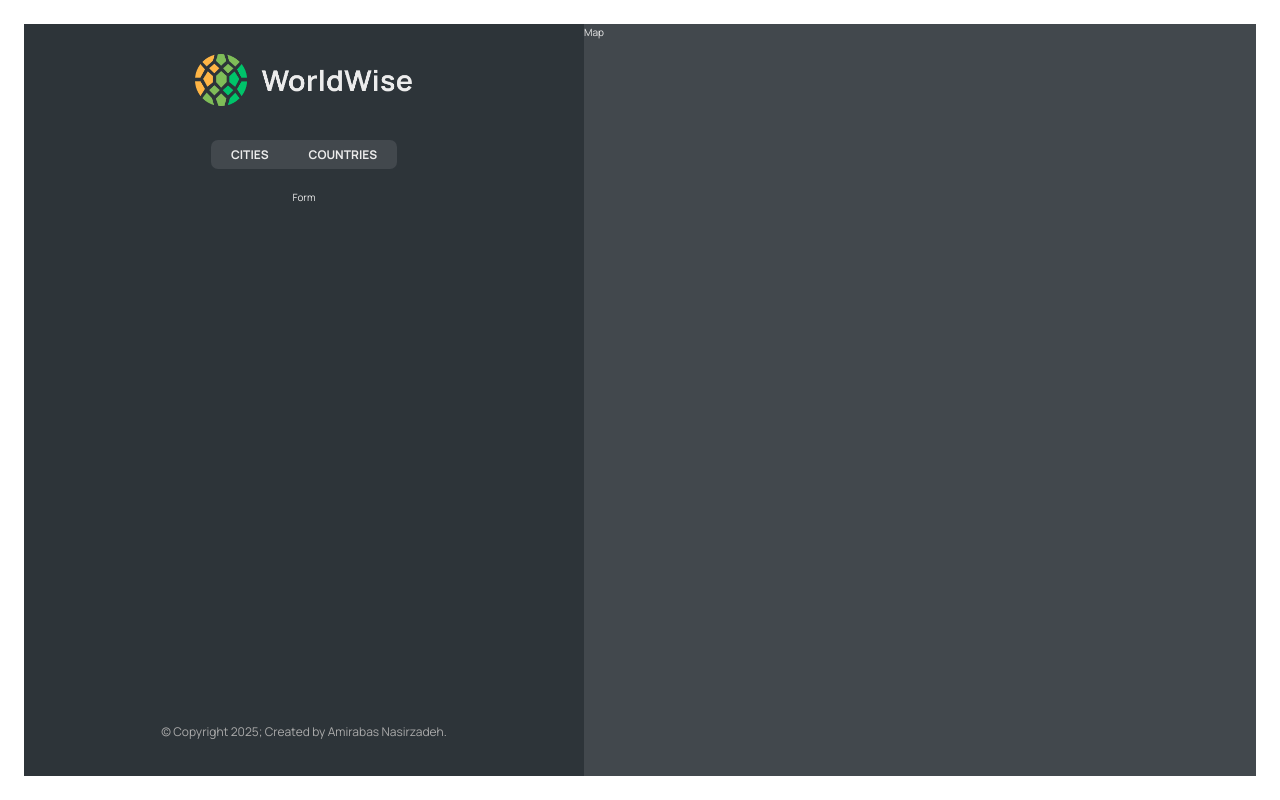
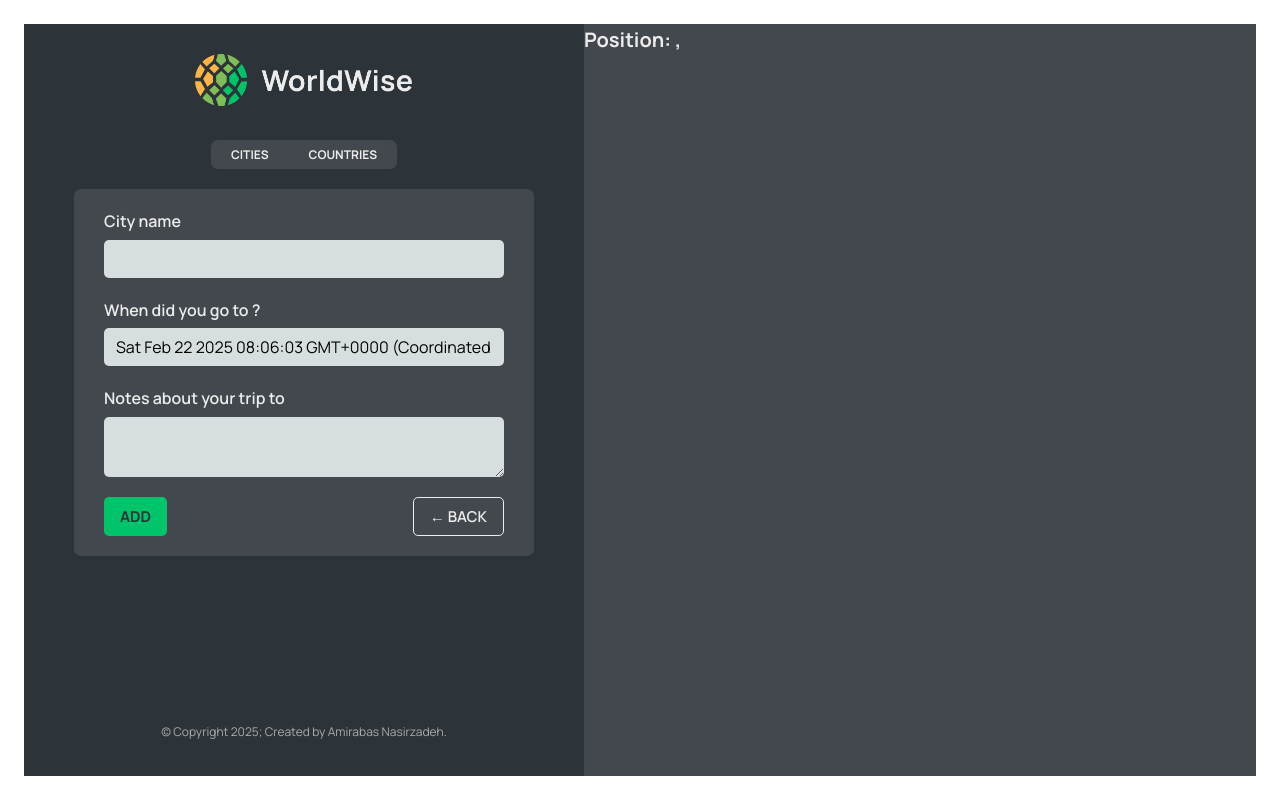
Before and after one commit to AmirabasNasirzadeh/worldwise, a React (Vite) app: page /app/form in a window 1280 px wide. Built offline with nearby package versions, Linux system fonts and the light colour scheme; data requests are answered from the project's data file.

Commit message:
CitiesContext was consumed

```diff
--- a/src/App.jsx
+++ b/src/App.jsx
@@ -1,4 +1,4 @@
-import { BrowserRouter, Route, Routes } from "react-router-dom";
+import { BrowserRouter, Navigate, Route, Routes } from "react-router-dom";
 import Homepage from "./pages/homepage";
 import Products from "./pages/Product";
 import Pricing from "./pages/Pricing";
@@ -6,60 +6,31 @@ import AppLayout from "./pages/AppLayout";
 import NotFound from "./pages/NotFound";
 import Login from "./pages/Login";
 import CityList from "./components/CityList";
-import { useEffect, useState } from "react";
 import CountryList from "./components/CountryList";
 import City from "./components/City";
-
-const BASE_URL = "http://localhost:8000";
+import Form from "./components/Form";
+import { CitiesProvider } from "./contexts/CitiesContext";
 
 function App() {
-  const [cities, setCities] = useState([]);
-  const [isLoading, setIsLoading] = useState(false);
-
-  useEffect(function () {
-    async function fetchCities() {
-      try {
-        setIsLoading(true);
-        const res = await fetch(`${BASE_URL}/cities`);
-        const data = await res.json();
-        setCities(data);
-      } catch {
-        alert("There was an error fetching data...");
-      } finally {
-        setIsLoading(false);
-      }
-    }
-    fetchCities();
-  }, []);
-
   return (
-    <div>
+    <CitiesProvider>
       <BrowserRouter>
         <Routes>
           <Route path="/" element={<Homepage />} />
           <Route path="products" element={<Products />} />
           <Route path="pricing" element={<Pricing />} />
           <Route path="app" element={<AppLayout />}>
-            <Route
-              index
-              element={<CityList cities={cities} isLoading={isLoading} />}
-            />
-            <Route
-              path="cities"
-              element={<CityList cities={cities} isLoading={isLoading} />}
-            />
+            <Route index element={<Navigate replace to="cities" />} />
+            <Route path="cities" element={<CityList />} />
             <Route path="cities/:id" element={<City />} />
-            <Route
-              path="countries"
-              element={<CountryList cities={cities} isLoading={isLoading} />}
-            />
-            <Route path="form" element={<p>Form</p>} />
+            <Route path="countries" element={<CountryList />} />
+            <Route path="form" element={<Form />} />
           </Route>
           <Route path="login" element={<Login />} />
           <Route path="*" element={<NotFound />} />
         </Routes>
       </BrowserRouter>
-    </div>
+    </CitiesProvider>
   );
 }
 
--- /dev/null
+++ b/src/components/Button.jsx
@@ -0,0 +1,12 @@
+/* eslint-disable react/prop-types */
+import styles from "./Button.module.css";
+
+function Button({ children, onClick, type }) {
+  return (
+    <button className={`${styles.btn} ${styles[type]}`} onClick={onClick}>
+      {children}
+    </button>
+  );
+}
+
+export default Button;
--- a/src/components/CityItem.jsx
+++ b/src/components/CityItem.jsx
@@ -11,11 +11,14 @@ const formatDate = (date) =>
   }).format(new Date(date));
 
 function CityItem({ city }) {
-  const { cityName, emoji, date, id } = city;
+  const { cityName, emoji, date, id, position } = city;
 
   return (
     <li>
-      <Link className={styles.cityItem} to={`${id}`}>
+      <Link
+        className={styles.cityItem}
+        to={`${id}?lat=${position.lat}&lng=${position.lng}`}
+      >
         <span className={styles.emoji}>{emoji}</span>
         <h3 className={styles.name}>{cityName}</h3>
         <time className={styles.date}>{formatDate(date)}</time>
--- a/src/components/CityList.jsx
+++ b/src/components/CityList.jsx
@@ -3,8 +3,11 @@ import styles from "./CityList.module.css";
 import Spinner from "./Spinner";
 import CityItem from "./CityItem";
 import Message from "./Message";
+import { useCities } from "../contexts/CitiesContext";
 
-function CityList({ cities, isLoading }) {
+function CityList() {
+  const { cities, isLoading } = useCities();
+
   if (isLoading) return <Spinner />;
   if (!cities.length)
     return (
--- a/src/components/CountryList.jsx
+++ b/src/components/CountryList.jsx
@@ -3,8 +3,11 @@ import styles from "./CountryList.module.css";
 import Spinner from "./Spinner";
 import CountryItem from "./CountryItem";
 import Message from "./Message";
+import { useCities } from "../contexts/CitiesContext";
 
-function CountryList({ cities, isLoading }) {
+function CountryList() {
+  const { cities, isLoading } = useCities();
+
   if (isLoading) return <Spinner />;
   if (!cities.length)
     return (
--- a/src/components/Form.jsx
+++ b/src/components/Form.jsx
@@ -3,6 +3,8 @@
 import { useState } from "react";
 
 import styles from "./Form.module.css";
+import Button from "./Button";
+import { useNavigate } from "react-router-dom";
 
 export function convertToEmoji(countryCode) {
   const codePoints = countryCode
@@ -17,6 +19,8 @@ function Form() {
   const [country, setCountry] = useState("");
   const [date, setDate] = useState(new Date());
   const [notes, setNotes] = useState("");
+
+  const navigate = useNavigate();
 
   return (
     <form className={styles.form}>
@@ -49,8 +53,16 @@ function Form() {
       </div>
 
       <div className={styles.buttons}>
-        <button>Add</button>
-        <button>&larr; Back</button>
+        <Button type="primary">Add</Button>
+        <Button
+          type="back"
+          onClick={(e) => {
+            e.preventDefault();
+            navigate(-1);
+          }}
+        >
+          &larr; Back
+        </Button>
       </div>
     </form>
   );
--- a/src/components/Map.jsx
+++ b/src/components/Map.jsx
@@ -1,7 +1,20 @@
+import { useNavigate, useSearchParams } from "react-router-dom";
 import styles from "./Map.module.css";
 
 function Map() {
-  return <div className={styles.mapContainer}>Map</div>;
+  const [searchLocation, setSearchLocation] = useSearchParams();
+  const lat = searchLocation.get("lat");
+  const lng = searchLocation.get("lng");
+
+  const navigate = useNavigate();
+
+  return (
+    <div className={styles.mapContainer} onClick={() => navigate("form")}>
+      <h1>
+        Position: {lat}, {lng}
+      </h1>
+    </div>
+  );
 }
 
 export default Map;
--- /dev/null
+++ b/src/contexts/CitiesContext.jsx
@@ -0,0 +1,42 @@
+import { createContext, useState, useEffect, useContext } from "react";
+
+const citiesContext = createContext();
+
+const BASE_URL = "http://localhost:8000";
+
+// eslint-disable-next-line react/prop-types
+function CitiesProvider({ children }) {
+  const [cities, setCities] = useState([]);
+  const [isLoading, setIsLoading] = useState(false);
+
+  useEffect(function () {
+    async function fetchCities() {
+      try {
+        setIsLoading(true);
+        const res = await fetch(`${BASE_URL}/cities`);
+        const data = await res.json();
+        setCities(data);
+      } catch {
+        alert("There was an error fetching data...");
+      } finally {
+        setIsLoading(false);
+      }
+    }
+    fetchCities();
+  }, []);
+
+  return (
+    <citiesContext.Provider value={{ cities, isLoading }}>
+      {children}
+    </citiesContext.Provider>
+  );
+}
+
+function useCities() {
+  const context = useContext(citiesContext);
+  if (context === undefined)
+    throw new Error("CitiesContext was used outside the CityProvider");
+  return context;
+}
+
+export { CitiesProvider, useCities };
```
